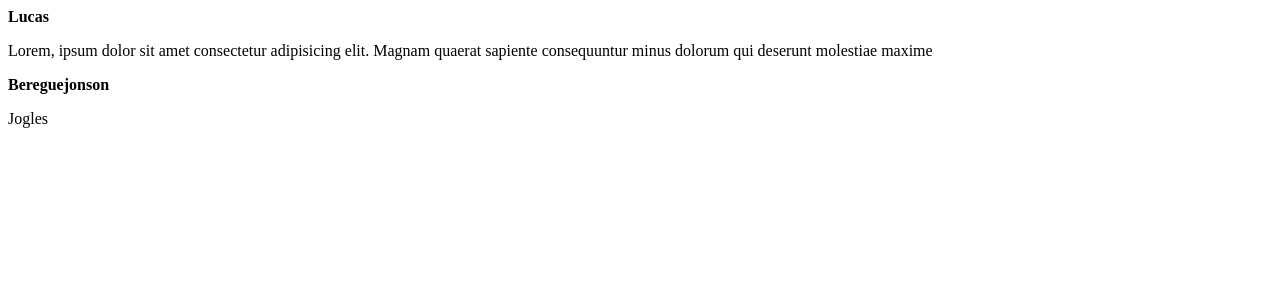
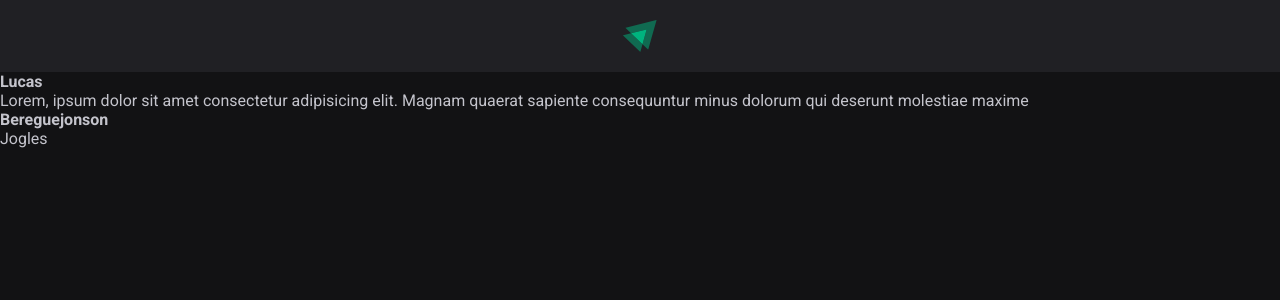
Before and after one commit to LucasBarbosaFonseca/Ignite2022-ReactJs, a React (Vite) app: page / in a window 1280 px wide. Shown: the top 300 px of the page. Built offline with nearby package versions, Linux system fonts and the light colour scheme.

Commit message:
css and header component

```diff
--- a/index.html
+++ b/index.html
@@ -2,8 +2,13 @@
 <html lang="en">
   <head>
     <meta charset="UTF-8" />
+    <link rel="preconnect" href="https://fonts.googleapis.com" />
+    <link rel="preconnect" href="https://fonts.gstatic.com" crossorigin />
     <link rel="icon" type="image/svg+xml" href="/vite.svg" />
+
     <meta name="viewport" content="width=device-width, initial-scale=1.0" />
+    <link href="https://fonts.googleapis.com/css2?family=Roboto:wght@400;700&display=swap" rel="stylesheet" />
+
     <title>Vite + React</title>
   </head>
   <body>
--- a/src/App.jsx
+++ b/src/App.jsx
@@ -1,8 +1,12 @@
+import { Header } from './components/Header';
 import { Post } from './Post';
+
+import './global.css';
 
 export function App() {
   return (
     <div>
+      <Header />
       <Post
         author="Lucas"
         content="Lorem, ipsum dolor sit amet consectetur adipisicing elit. Magnam quaerat sapiente consequuntur minus dolorum qui deserunt molestiae maxime"
--- /dev/null
+++ b/src/components/Header.jsx
@@ -0,0 +1,11 @@
+import styles from './Header.module.css';
+
+import igniteLogo from '../assets/ignite-logo.svg';
+
+export function Header() {
+    return (
+        <header className={styles.header}>
+            <img src={igniteLogo} alt="Logotipo do Ignite" />
+        </header>
+    );
+}
--- /dev/null
+++ b/src/components/Header.module.css
@@ -0,0 +1,10 @@
+.header {
+    background: var(--gray-800);
+    display: flex;
+    justify-content: center;
+    padding: 1.25rem 0;
+}
+
+.header img {
+    height: 2rem;
+}
--- /dev/null
+++ b/src/global.css
@@ -0,0 +1,33 @@
+:root {
+    --white: #fff;
+    --gray-100: #e1e1e6;
+    --gray-300: #c4c4cc;
+    --gray-400: #8d8d99;
+    --gray-600: #323238;
+    --gray-700: #29292e;
+    --gray-800: #202024;
+    --gray-900: #121214;
+
+    --green-500: #00875f;
+}
+
+* {
+    margin: 0;
+    padding: 0;
+    box-sizing: border-box;
+}
+
+body {
+    background: var(--gray-900);
+    color: var(--gray-300);
+    -webkit-font-smoothing: antialiased;
+}
+
+body,
+input,
+textarea,
+button {
+    font-family: 'Roboto', sans-serif;
+    font-weight: 400;
+    font-size: 1rem;
+}
```
Also changed, not shown: src/assets/ignite-logo.svg (added).
